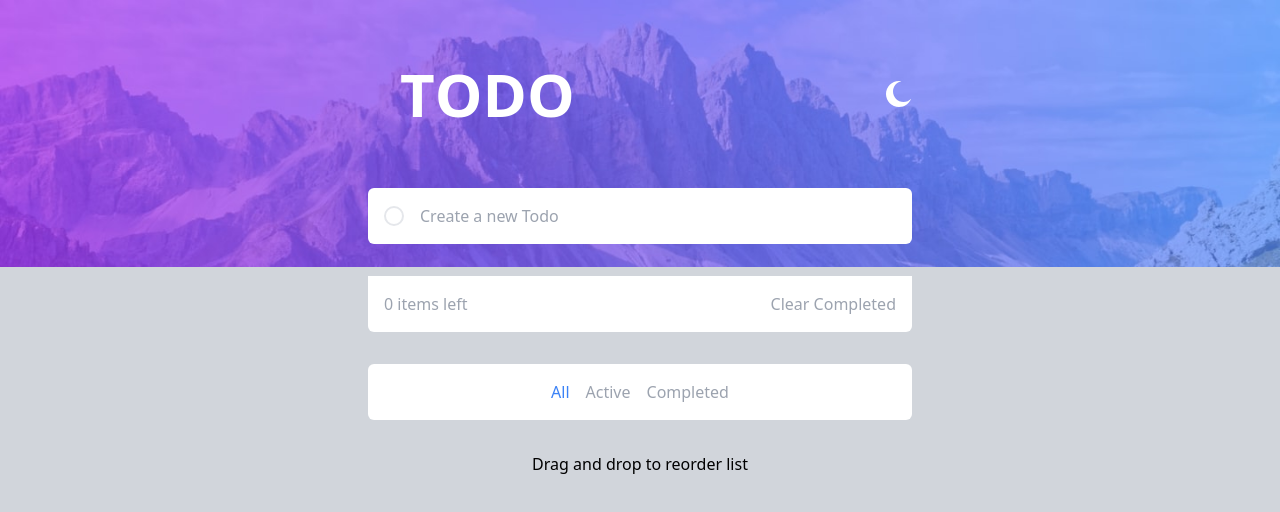
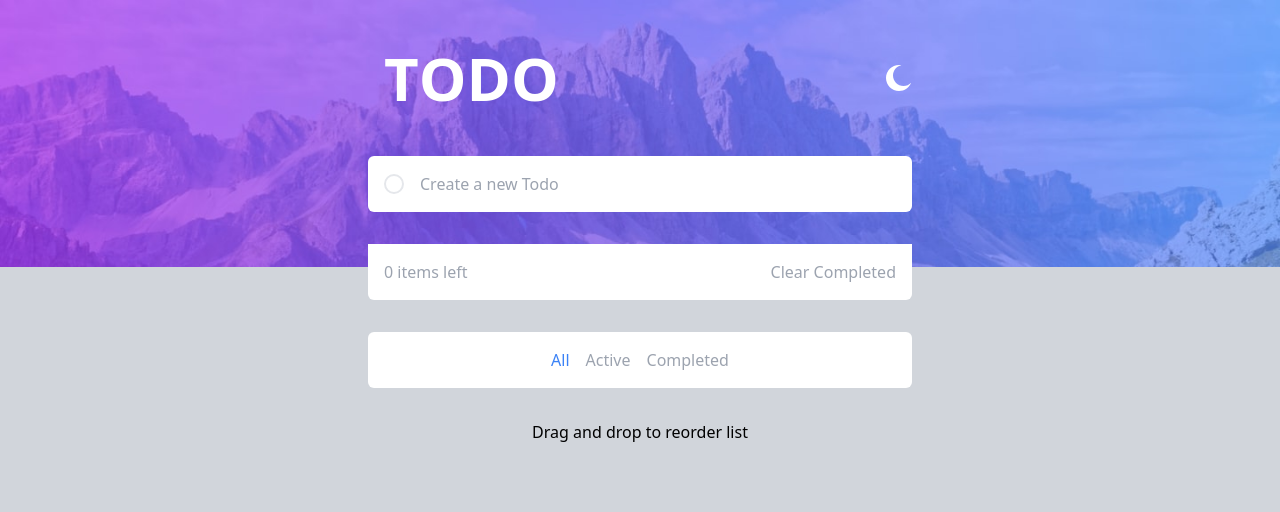
Before and after one commit to guidogattas/vite-react-tw-todo-frontend-mentor, a React (Vite) app: page / in a window 1280 px wide. Shown: the top 512 px of the page. Built offline with nearby package versions, Linux system fonts and the light colour scheme.

Commit message:
modificacion animacion todo

```diff
--- a/src/components/Header.jsx
+++ b/src/components/Header.jsx
@@ -27,15 +27,15 @@ const Header = () => {
   return (
     <header className="container px-4 pt-8 mx-auto font-semibold md:max-w-xl">
       <div className="flex justify-between">
-        <div className="flex items-center">
-          <div className="relative p-4 text-white transition duration-500 ease-in-out bg-transparent border border-none rounded-full cursor-pointer md:p-8 group ">
+        <div className="items-center ">
+          <div className="relative p-4 text-white transition duration-500 ease-in-out bg-transparent border border-none rounded-full cursor-pointer group ">
             <div className="relative flex items-center text-6xl uppercase">
               <div className={`${transitionLetter}`} style={{ transitionDelay: "0ms" }}>T</div>
               <div className={`${transitionLetter}`} style={{ transitionDelay: "75ms" }}>O</div>
               <div className={`${transitionLetter}`} style={{ transitionDelay: "150ms" }}>D</div>
               <div className={`${transitionLetter}`} style={{ transitionDelay: "225ms" }}>O</div>
             </div>
-            <div className="absolute flex items-center text-6xl uppercase bottom-3">
+            <div className="absolute flex items-center text-6xl uppercase bottom-[18px]">
               <div className={`${bottomTransitionLetter}`} style={{ transitionDelay: "0ms" }}>T</div>
               <div className={`${bottomTransitionLetter}`} style={{ transitionDelay: "75ms" }}>O</div>
               <div className={`${bottomTransitionLetter}`} style={{ transitionDelay: "150ms" }}>D</div>
```
